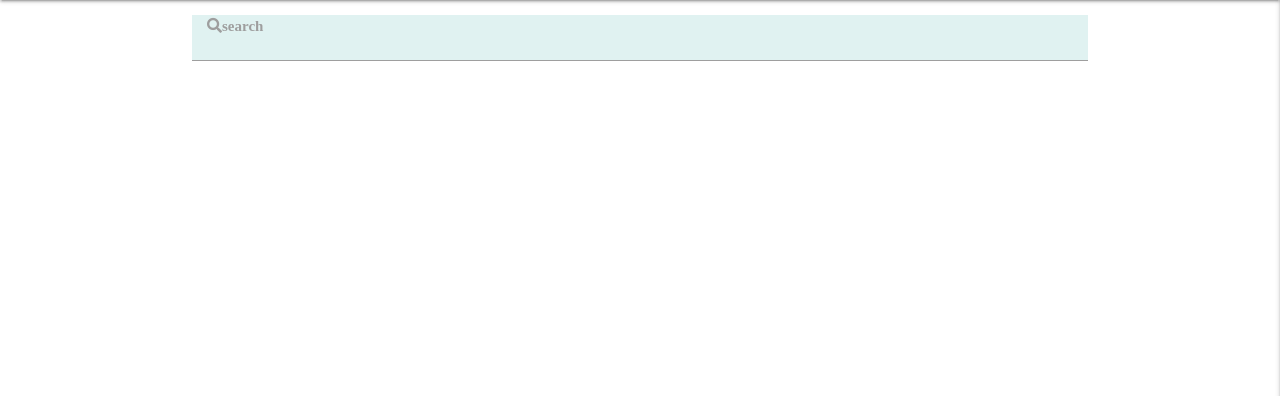
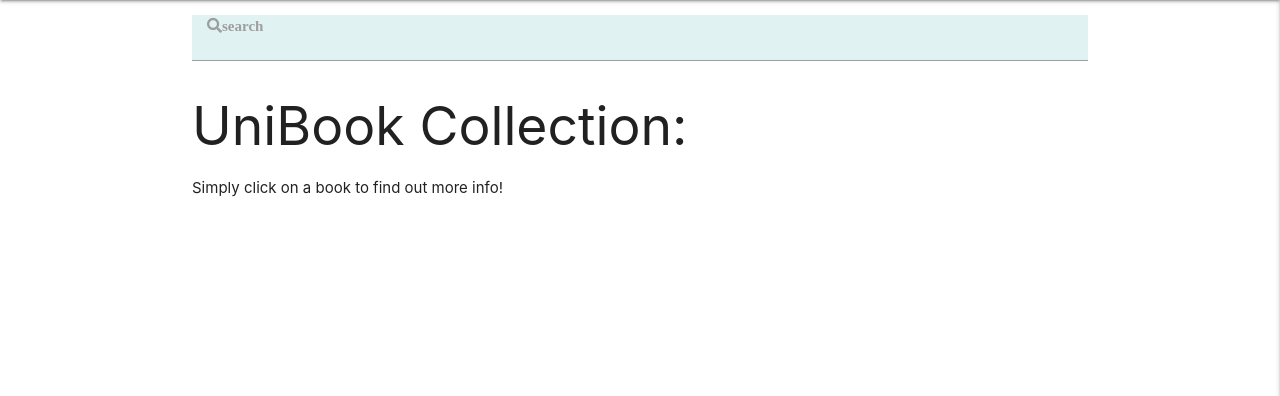
Before and after one commit to byrnelorcan/MS3-UniBook, a Flask app: page / in a window 1280 px wide. Shown: the part 64-460 px from the top of the page. Run offline with Flask 2, Linux system fonts and the light colour scheme; data that the repository does not hold is empty; some libraries are stand-ins or nearby versions.

Commit message:
pdf if statement

```diff
--- a/templates/books.html
+++ b/templates/books.html
@@ -10,6 +10,17 @@
       </div>
     </form>
   </div>
+
+  <header>
+    <div>
+      <h2>
+        UniBook Collection:
+      </h2>
+      <p>
+        Simply click on a book to find out more info!
+      </p>
+    </div>
+  </header>
 
   <ul class="collapsible popout">
     {% for book in books %}
@@ -31,14 +42,18 @@
             {{ book.sub_topic }}
           </div>
           <div class="col s3">
-            PDF Available!
+          {% if book.is_pdf == "on" %}
+            <i class="far fa-check-circle"></i> PDF Available!
+          {% else %}
+            <i class="far fa-times-circle"></i>No PDF Available!
+          {% endif %}
           </div>
         </div>
       </div>
       <div class="collapsible-body">
         <span><strong>Author:</strong> {{ book.book_author }}</span><br>
         <span><strong>Description:</strong><br> {{ book.book_description }}</span><br>
-        <span><strong>Find the book:</strong> <a href="{{ book.book_link }}">here!</a></span>
+        <span><strong>Find the book:</strong> <a href="{{ book.book_link }}" target="_blank">here!</a></span>
 
       </div>
     </li>
```
